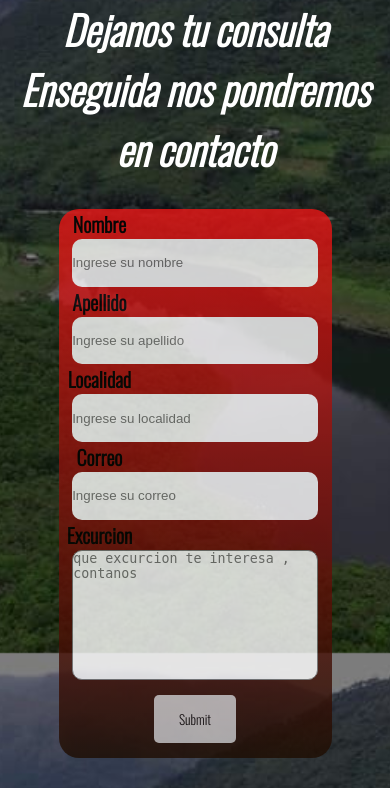
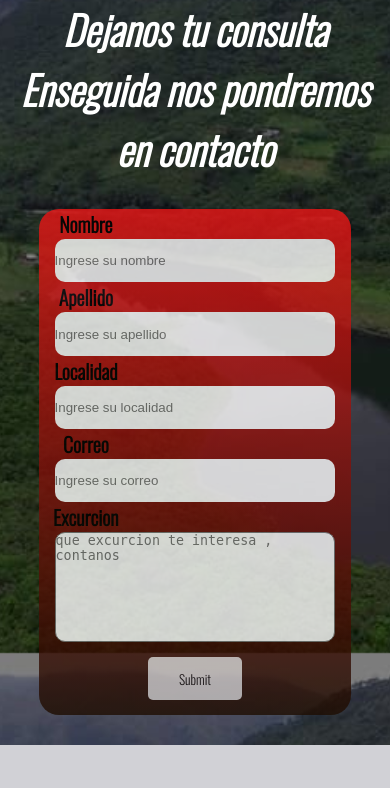
Before and after one commit to die92/minorte, a PHP site: page /contacto.html in a window 390 px wide. Shown: the part 191-979 px from the top of the page. After the commit the page ends 936 px from the top, so only its background shows below. Run offline with PHP 8.4, Linux system fonts and the light colour scheme; some web fonts are replaced.

Commit message:
ajustes de anchos

```diff
--- a/contacto.css
+++ b/contacto.css
@@ -86,7 +86,7 @@ section .subtitulo h2{
     border-radius: 20px;
     opacity: 80%;
     text-align: left;
-    height: 65vh;
+    height: 60vh;
 
 }
 /* hover del formulario de los  comentarios */
@@ -169,6 +169,6 @@ textarea{
 
     /* este es el formulario  */
     .comentario-cliente{
-        width: 70%;
+        width: 80%;
     }
 }
--- a/style.css
+++ b/style.css
@@ -429,16 +429,16 @@ section div {
     /* las tarjetas */
     .desplegadas{
         display: grid;
-        grid-template-columns: 90%;
+        grid-template-columns: 95%;
         margin-top: 10px;
     }
     .tarjetas .excur{
-        width: 85%;
+        width: 90%;
         margin: 0 auto;
         margin-top: 10px;
     }
     .tarjetas .excur img{
-        width: 80%;
+        width: 85%;
 
     }
 
```
